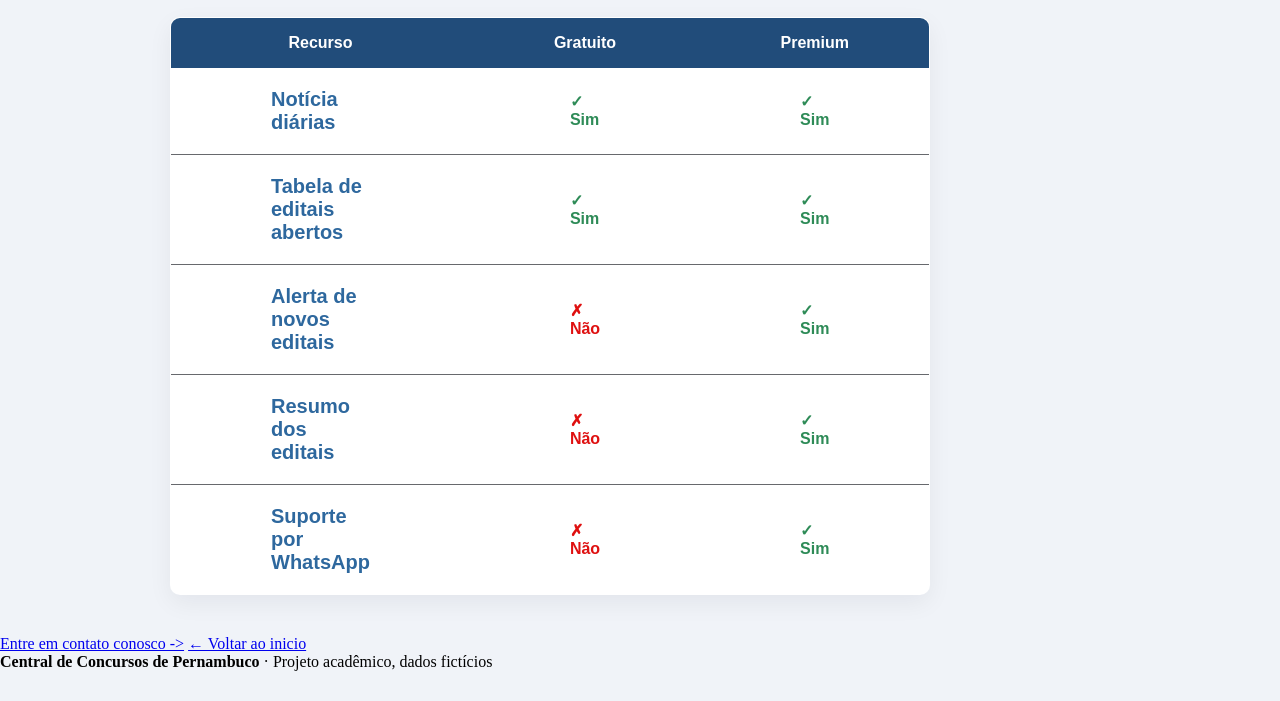
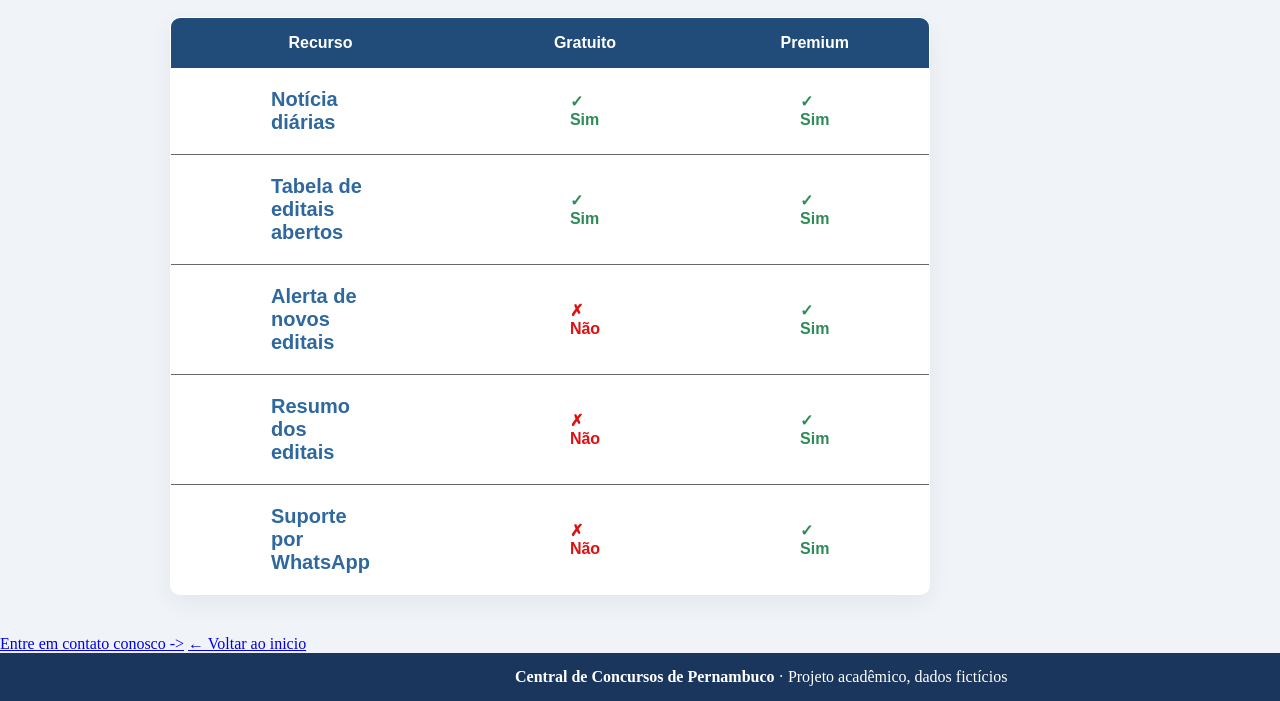
Before and after one commit to santana-x5/projeto-web-final, a plain HTML site: page pagina3.html in a window 1280 px wide. Shown: the part 741-1442 px from the top of the page. Before the commit the page ends 1412 px from the top, so only its background shows below. Drawn offline with Linux system fonts and the light colour scheme.

Commit message:
adição do rodapé a pagina 3 e correção do rodapé na pagina 3-1

```diff
--- a/pagina3.html
+++ b/pagina3.html
@@ -103,8 +103,8 @@
      </main>
 
      <!-- rodapé -->
-      <footer>
-    <p><strong>Central de Concursos de Pernambuco</strong> · Projeto acadêmico, dados fictícios</p>
+      <footer class="rodape">
+    <p class="rodape-titulo"><strong>Central de Concursos de Pernambuco</strong> · Projeto acadêmico, dados fictícios</p>
       </footer>
 
 </body>
```
Also changed, not shown: pagina3-1.html (+2 -2 lines).
